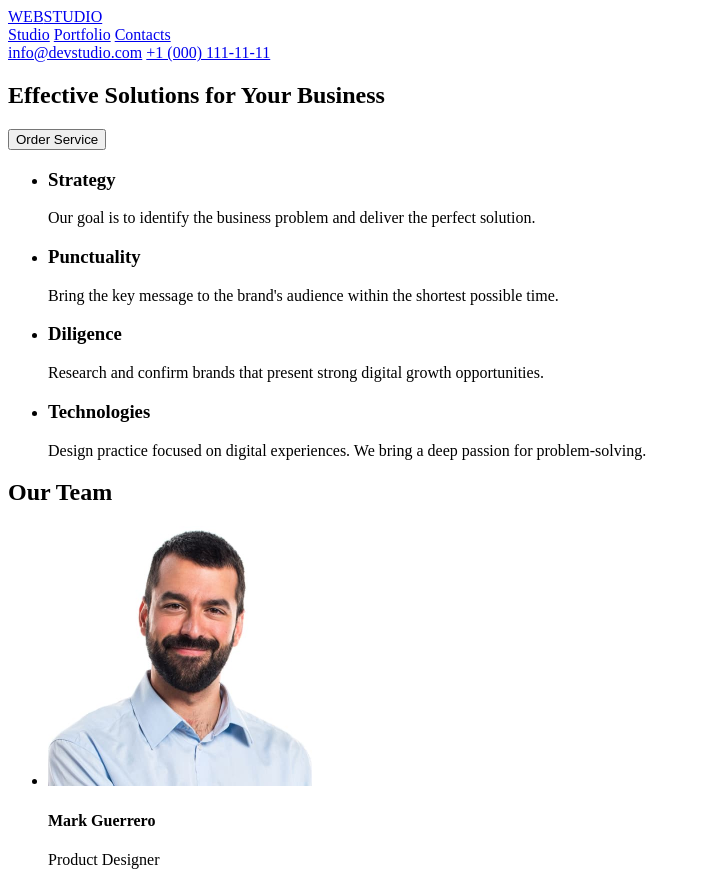
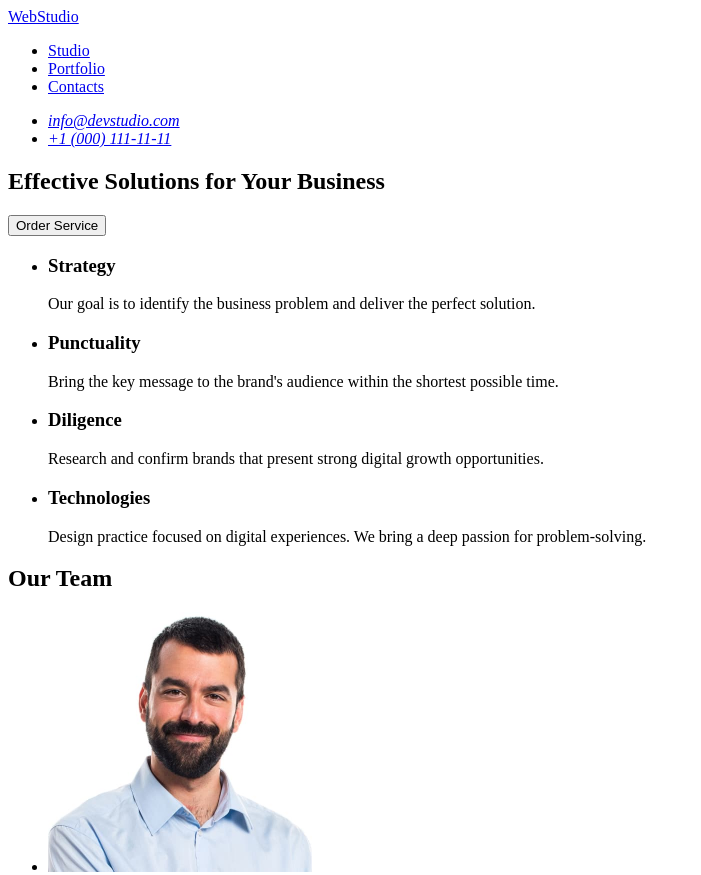
Before and after one commit to RisinaLiliia/goit-markup-hw-01, a plain HTML site: page index.html in a window 1280 px wide. Shown: the top 875 px of the page, without its empty margins (0-701 px from the left). Drawn offline with Linux system fonts and the light colour scheme.

Commit message:
corect code

```diff
--- a/index.html
+++ b/index.html
@@ -10,20 +10,20 @@
 <body>
 
     <header>
-        <div class="logo">
-            <a href="/goit-markup-hw-01/" >
-            <span class="logo-web">WEB</span><span class="logo-studio">STUDIO</span>
-            </a>
-        </div>
         <nav>
-            <a href="#studio" >Studio</a>
-            <a href="#portfolio" >Portfolio</a>
-            <a href="#contacts" >Contacts</a>
+            <a href="./index.html">WebStudio</a>
+            <ul>
+                <li><a href="#studio">Studio</a></li>
+                <li><a href="#portfolio">Portfolio</a></li>
+                <li><a href="#contacts">Contacts</a></li>
+            </ul>
         </nav>
-        <div class="contact-info">
-            <span><a href="mailto:info@devstudio.com">info@devstudio.com</a></span>
-            <span><a href="tel:+10001111111">+1 (000) 111-11-11</a></span>
-        </div>
+        <address>
+            <ul>
+                <li><a href="mailto:info@devstudio.com">info@devstudio.com</a></li>
+                <li><a href="tel:+10001111111">+1 (000) 111-11-11</a></li>
+            </ul>
+        </address>
     </header>
 
     <main>
@@ -67,25 +67,24 @@
                     <p>Frontend Developer</p>
                 </li>
                 <li>
-                 <img src="./images/section2/img-1.jpg" alt="Camila Garcia" width="264" height="260" >
+                    <img src="./images/section2/img-1.jpg" alt="Camila Garcia" width="264" height="260">
                     <h4>Camila Garcia</h4>
                     <p>Marketing</p>
                 </li>
                 <li>
-                 <img src="./images/section2/img.jpg" alt="Daniel Wilson" width="264" height="260" >
+                    <img src="./images/section2/img.jpg" alt="Daniel Wilson" width="264" height="260">
                     <h4>Daniel Wilson</h4>
                     <p>UI Designer</p>
                 </li>
             </ul>
         </section>
     </main>
+
     <footer>
-             <a href="/goit-markup-hw-01/" >
-             <span class="logo-web">WEB</span><span class="logo-studio">STUDIO</span>
-             </a> <br>
-             <p> Increase the flow of customers and sales for your business with digital marketing & growth solutions.
-             </p>
+        <a href="./index.html">WebStudio</a>
+        <p>Increase the flow of customers and sales for your business with digital marketing & growth solutions.</p>
     </footer>
+
 </body>
 
 </html>
```
Lines whose indentation alone changed are shown as unchanged.
